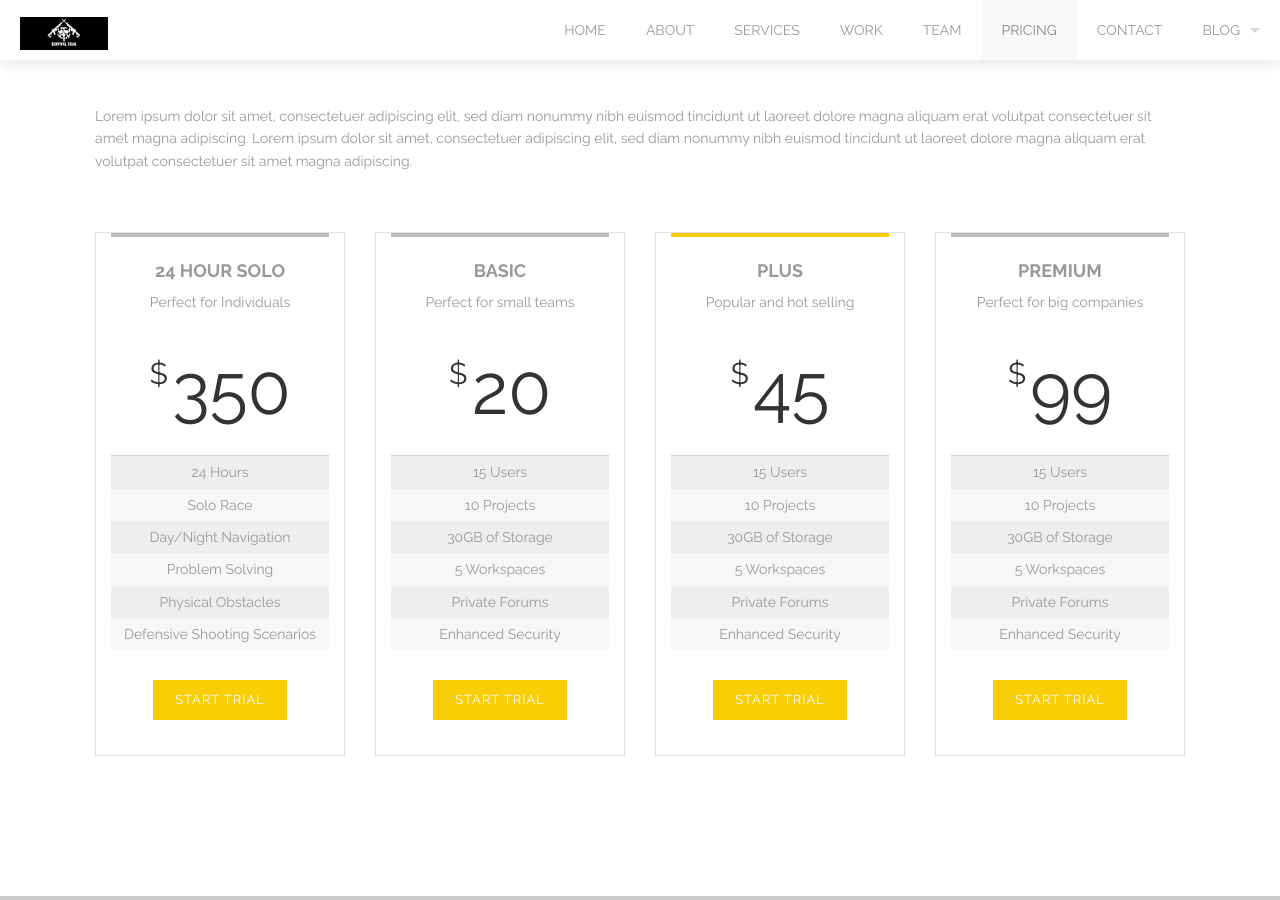
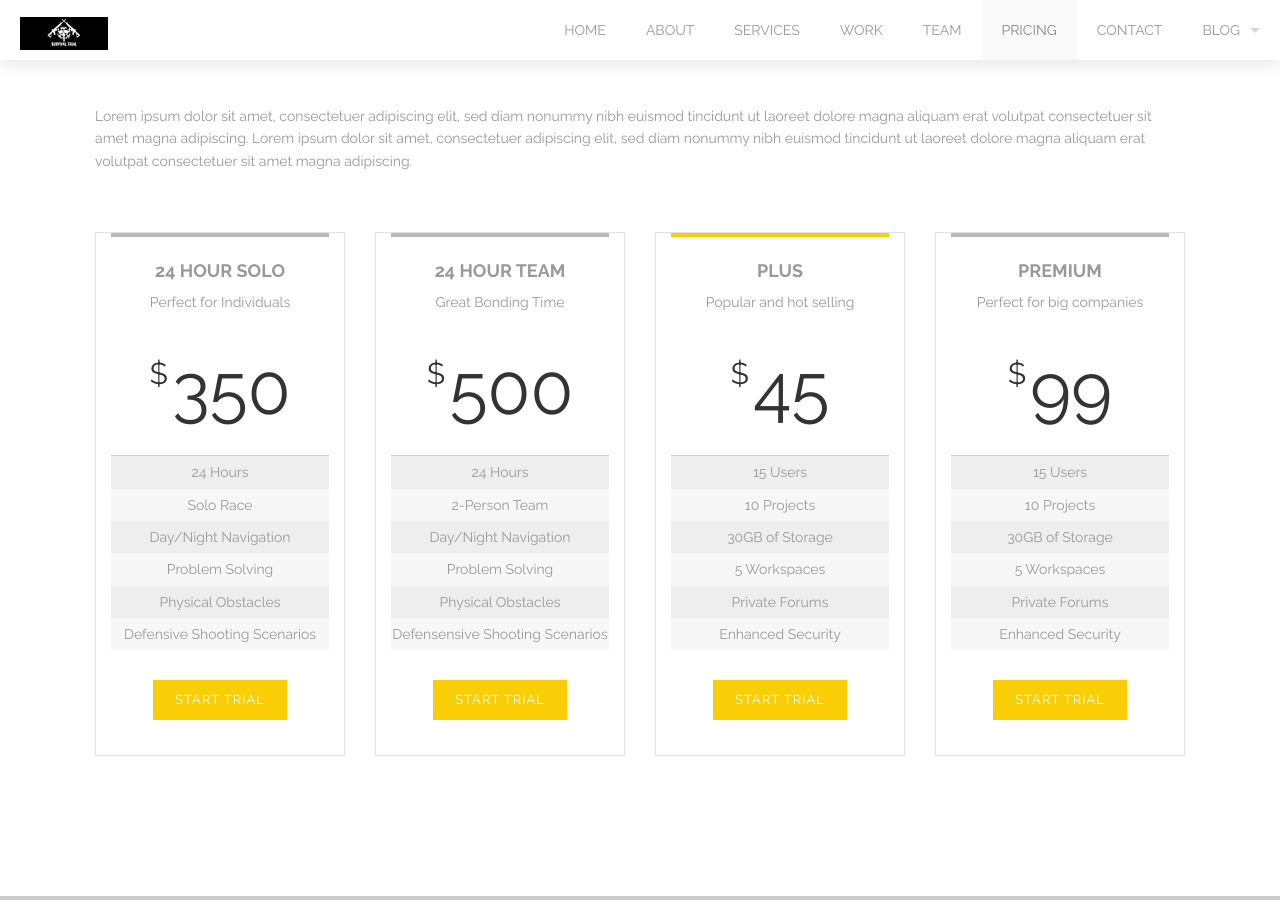
Before and after one commit to jonweiler/jonweiler.github.io, a Jekyll site: the page built from index.html, in a window 1280 px wide and 900 px high, scrolled down 6318 px. Built offline with Jekyll 4.4.1, drawn with Linux system fonts in a browser that asks for light colours.

Commit message:
update team

```diff
--- a/index.html
+++ b/index.html
@@ -152,16 +152,16 @@ price_boxes:
       - Problem Solving
       - Physical Obstacles
       - Defensive Shooting Scenarios
-  - type: basic
-    desc: Perfect for small teams
-    cost: 20
+  - type: 24 Hour Team
+    desc: Great Bonding Time
+    cost: 500
     lines:
-      - 15 Users
-      - 10 Projects
-      - 30GB of Storage
-      - 5 Workspaces
-      - Private Forums
-      - Enhanced Security
+      - 24 Hours
+      - 2-Person Team
+      - Day/Night Navigation
+      - Problem Solving
+      - Physical Obstacles
+      - Defensensive Shooting Scenarios
   - type: plus
     desc: Popular and hot selling
     cost: 45
```
